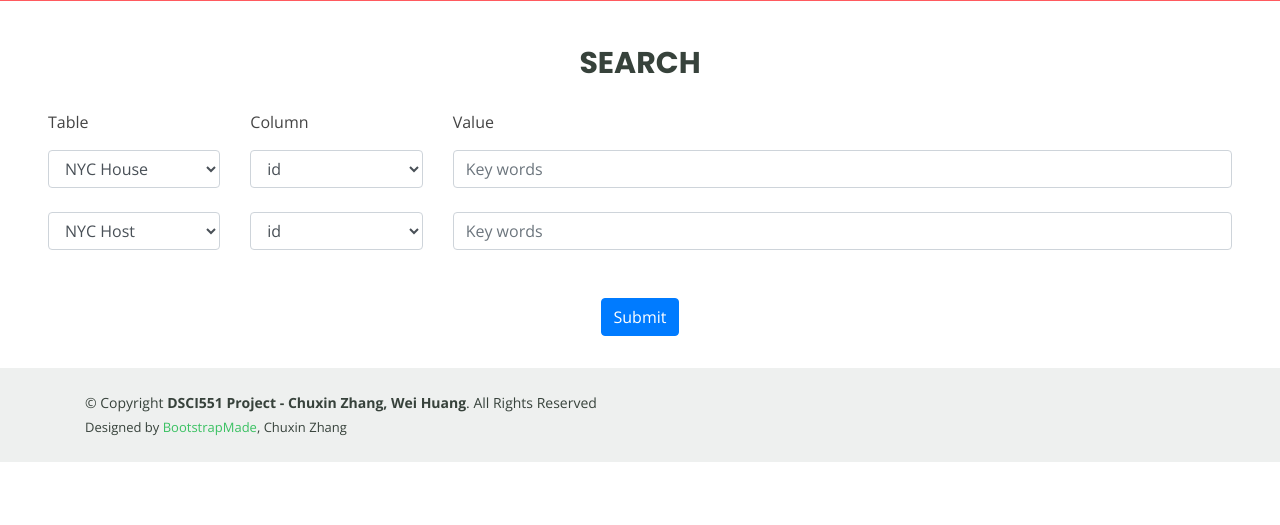
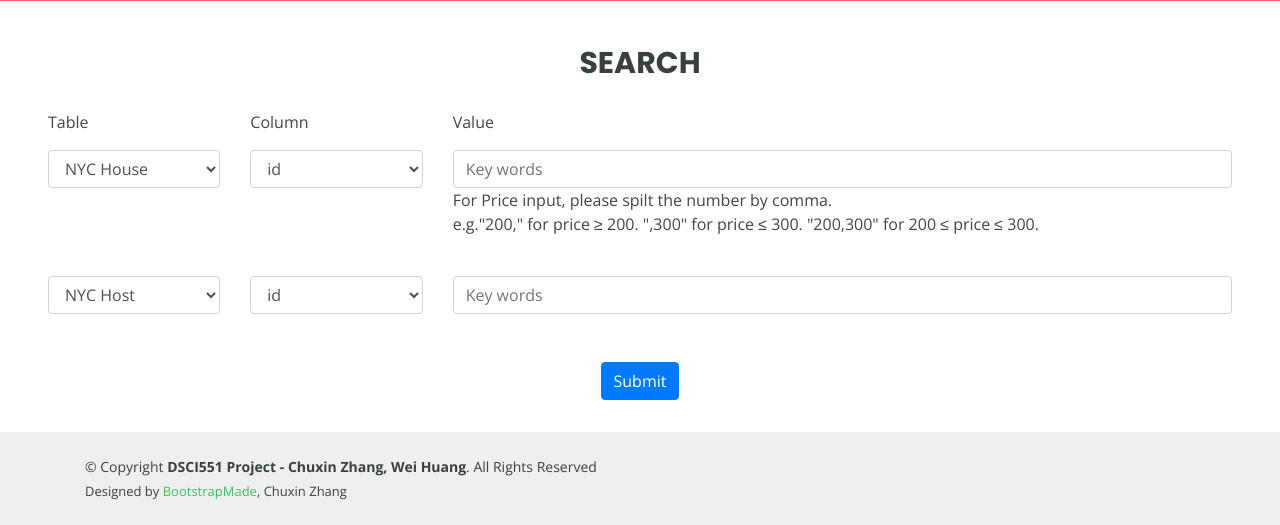
Before and after one commit to cargoh/dsci551-project, a Flask app: page /search in a window 1280 px wide. Shown: the part 199-724 px from the top of the page. Run offline with Flask 2, Linux system fonts and the light colour scheme; some libraries are stand-ins or nearby versions.

Commit message:
Update search.html

```diff
--- a/templates/search.html
+++ b/templates/search.html
@@ -118,6 +118,10 @@
             </div>
             <div class="col-md-8">
               <input type="text" class="form-control" placeholder="Key words" name="keyword1">
+              <p>
+                For Price input, please spilt the number by comma.</br>
+                 e.g."200," for price ≥ 200. ",300" for price ≤ 300. "200,300" for 200 ≤ price ≤ 300.
+              </p>
             </div>
           </div>
           <div class="row pt-4">
```
